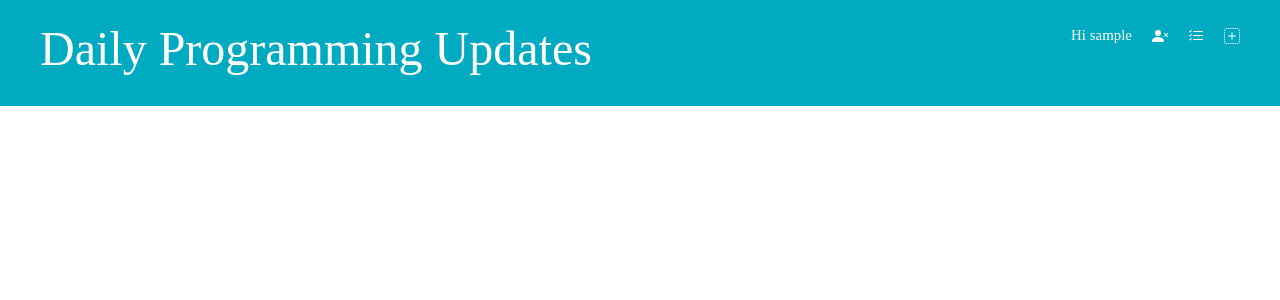
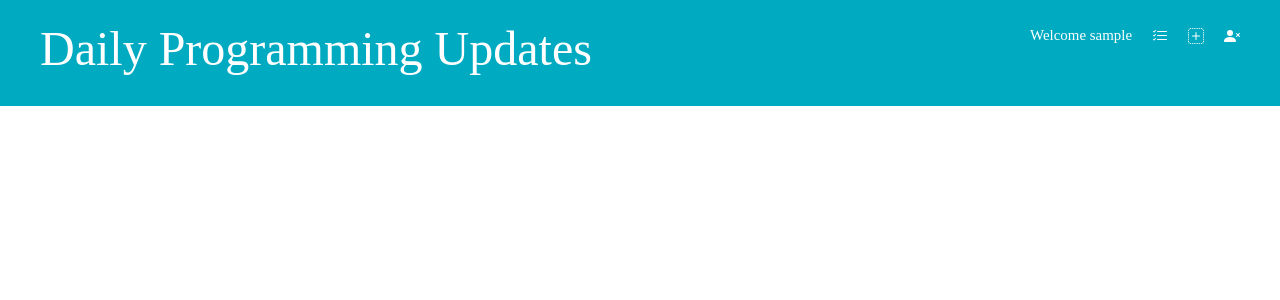
Before and after one commit to LM1398/Updates_v2, a Django app: page /drafts/ in a window 1280 px wide. Shown: the top 300 px of the page. Run offline with Django 3.2, Linux system fonts and the light colour scheme; the visitor is signed in with stand-in values (Sample User, id 1); data that the repository does not hold is empty.

Commit message:
[update] updating icons and icon placement (#20)

```diff
--- a/blog/templates/blog/base.html
+++ b/blog/templates/blog/base.html
@@ -13,12 +13,12 @@
 <body>
     <div class="page-header">
         {% if user.is_authenticated %}
+        <a href="{% url 'logout' %}" class="top-menu">{% include './icons/person-x-fill.svg' %}</a>
         <a href="{% url 'post_new' %}" class="top-menu">{% include './icons/plus-square-dotted.svg' %}
             <a href="{% url 'post_draft_list' %}" class="top-menu">{% include './icons/list-check.svg' %}
-                <a href="{% url 'logout' %}" class="top-menu">{% include './icons/person-x-fill.svg' %}</a>
-                <p class="top-menu"><small>Hi {{ user.username }} </small></p>
+                <a class="top-menu"><small>Welcome {{ user.username }} </small></a>
                 {% else %}
-                <a href="{% url 'login' %}" class="top-menu">{% include './icons/person-square.svg' %}</a>
+                <a href="{% url 'login' %}" class="top-menu">{% include './icons/person-plus-fill.svg' %}</a>
                 {% endif %}
                 <h1><a href="/">Daily Programming Updates</a></h1>
     </div>
```
Also changed, not shown: blog/templates/blog/icons/person-plus-fill.svg (added).
